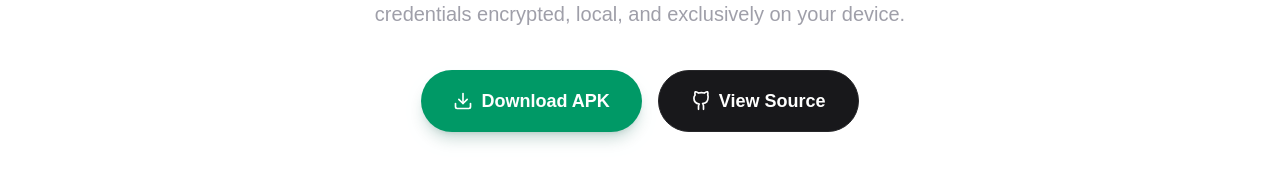
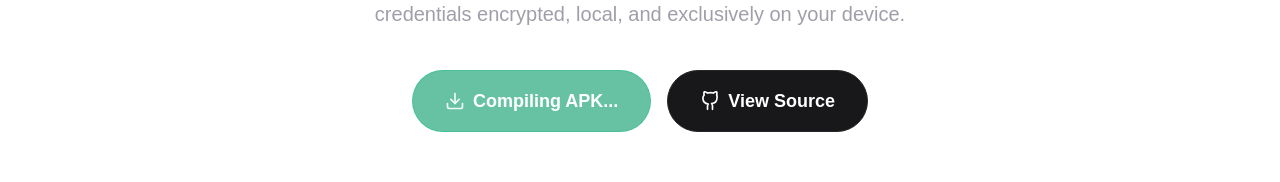
Before and after one commit to francoesp-dev/vaultx-official-site, a Next.js app: page / in a window 1280 px wide. Shown: the part 453-635 px from the top of the page. Built offline with nearby package versions, Linux system fonts and the light colour scheme.

Commit message:
chore(ui): set download button to temporary compiling state

```diff
--- a/app/page.tsx
+++ b/app/page.tsx
@@ -78,9 +78,16 @@ export default function Home() {
           transition={{ duration: 0.5, delay: 0.4 }}
           className="flex flex-col sm:flex-row gap-4"
         >
-          <button className="flex items-center justify-center gap-2 bg-emerald-600 hover:bg-emerald-500 text-white px-8 py-4 rounded-full font-bold text-lg transition-all shadow-lg shadow-emerald-900/20 hover:scale-105 active:scale-95">
-            <Download size={20} />
-            Download APK
+          <button
+            onClick={() =>
+              alert(
+                "The v1.0.0 APK is currently compiling on our servers. Please check back in a few minutes!",
+              )
+            }
+            className="flex items-center justify-center gap-2 bg-emerald-600/60 cursor-not-allowed text-white px-8 py-4 rounded-full font-bold text-lg transition-all border border-emerald-500/30"
+          >
+            <Download size={20} className="animate-pulse" />
+            Compiling APK...
           </button>
           <a
             href="https://github.com/francoesp-dev/vaultx-password-manager"
```
